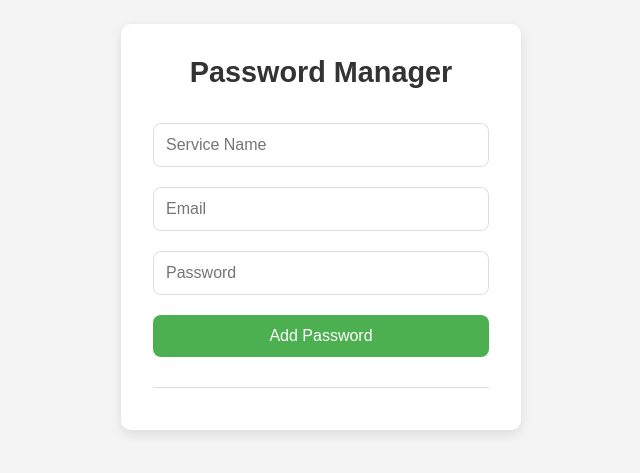
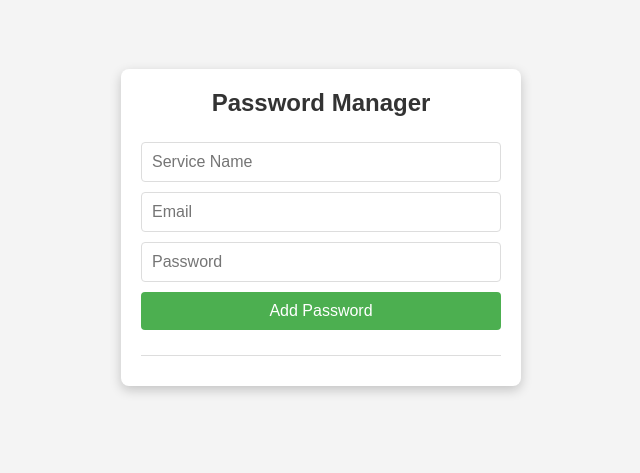
Before and after one commit to vrushal09/PassNest, a plain HTML site: page index.html in a window 1280 px wide. Shown: the part 173-646 px from the top of the page, without its empty margins (319-959 px from the left). Drawn offline with nearby package versions, Linux system fonts and the light colour scheme; sample sign-in values are in the browser's storage.

Commit message:
Update style.css

```diff
--- a/style.css
+++ b/style.css
@@ -14,36 +14,29 @@ body {
     background-color: #f4f4f4;
 }
 
-/* Container styling */
 .container {
     width: 90%;
     max-width: 400px;
-    padding: 2rem;
-    background-color: #ffffff;
-    border-radius: 10px;
-    box-shadow: 0 4px 12px rgba(0, 0, 0, 0.1);
-    text-align: center;
+    background-color: #fff;
+    padding: 20px;
+    border-radius: 8px;
+    box-shadow: 0 4px 12px rgba(0, 0, 0, 0.2);
 }
 
 h1 {
-    font-size: 1.8rem;
+    font-size: 1.5em;
     color: #333;
-    margin-bottom: 1.5rem;
+    margin-bottom: 20px;
+    text-align: center;
 }
 
 form input, form button {
     width: 100%;
-    padding: 12px;
-    margin: 10px 0;
-    border-radius: 8px;
+    padding: 10px;
+    margin: 5px 0;
+    border-radius: 4px;
+    border: 1px solid #ddd;
     font-size: 1em;
-    border: 1px solid #ddd;
-    transition: border-color 0.3s;
-}
-
-form input:focus {
-    outline: none;
-    border-color: #007bff;
 }
 
 form button {
@@ -60,20 +53,24 @@ form button:hover {
 
 /* Scrollable password list */
 .password-list-wrapper {
-    max-height: 300px;
+    max-height: 300px; /* Set a fixed height for the scrollable area */
     overflow-y: auto;
     margin-top: 20px;
     border-top: 1px solid #ddd;
     padding-top: 10px;
 }
 
-/* Password item styling */
-.password-item {
+#passwordList .password-item {
     display: flex;
     align-items: center;
     justify-content: space-between;
     padding: 10px;
     border-bottom: 1px solid #ddd;
+}
+
+.password-item .details {
+    display: flex;
+    flex-direction: column;
 }
 
 .password-item .details span {
@@ -92,5 +89,15 @@ form button:hover {
 }
 
 .password-item .delete-btn {
-    color: #e74c3c;
+    color: #e53935;
 }
+
+/* Scrollbar styling */
+.password-list-wrapper::-webkit-scrollbar {
+    width: 6px;
+}
+
+.password-list-wrapper::-webkit-scrollbar-thumb {
+    background-color: #ccc;
+    border-radius: 3px;
+}
```
